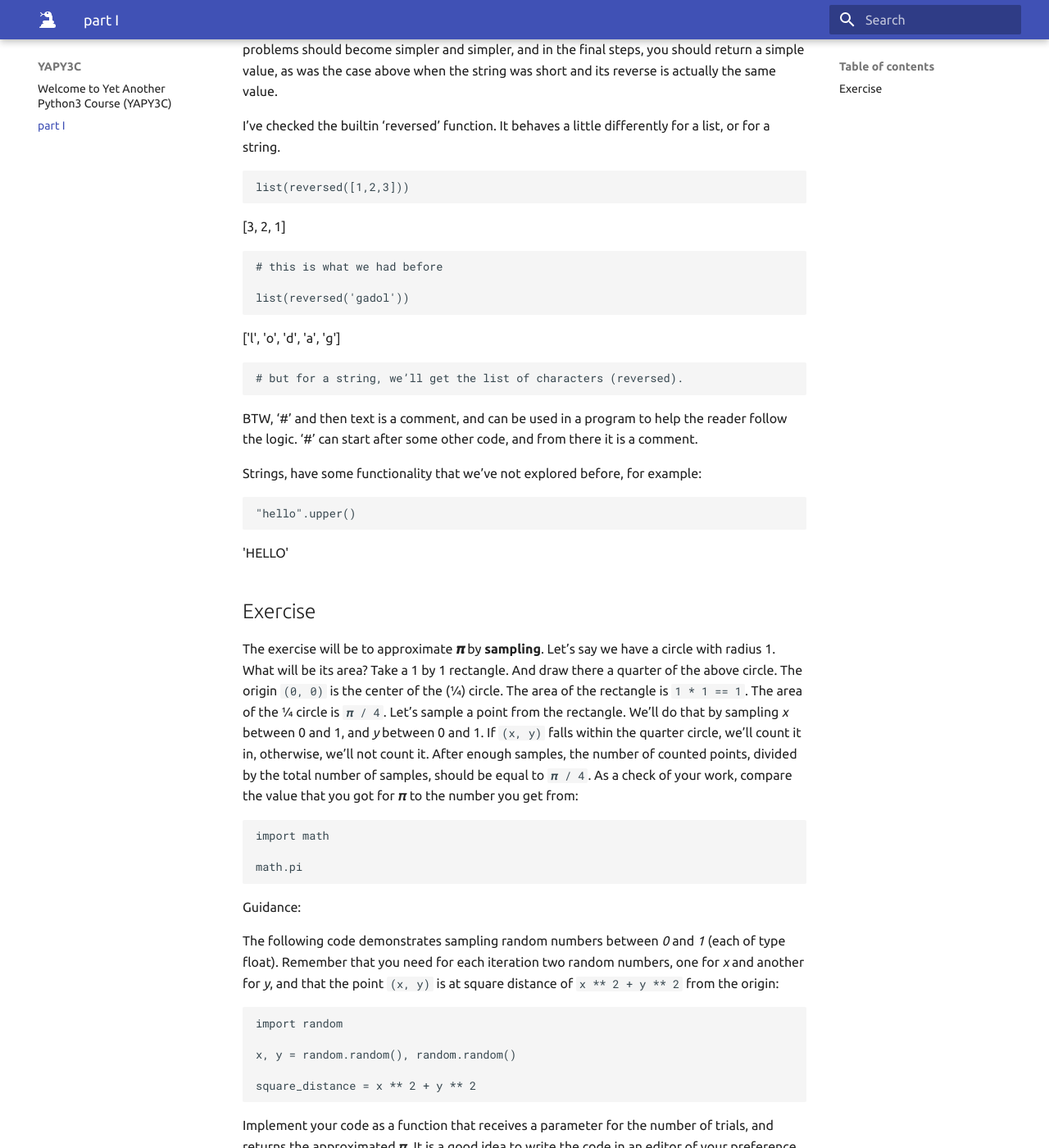
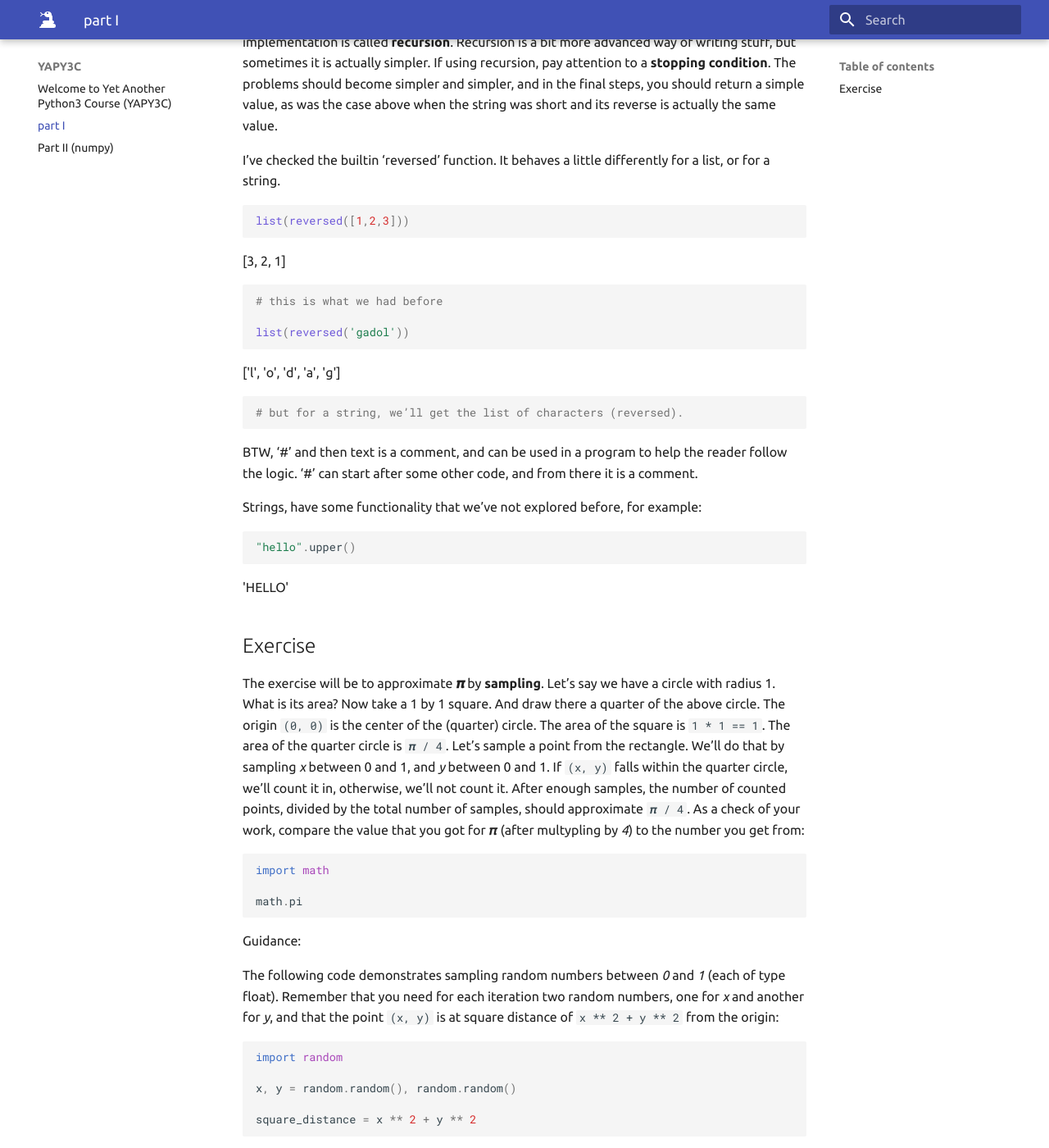
Before and after one commit to zbenmo/yapy3c, an MkDocs documentation site: the page built from docs/part_I.md, in a window 1280 px wide and 1400 px high, scrolled down 7286 px. Shown: the whole window at 82% size. Built offline with MkDocs 1.6.1 and Material for MkDocs 9.7.7, drawn with Linux system fonts in a browser that asks for light colours; some of the changed text lies outside the part shown.

Commit message:
part_II_np

`````diff
--- a/docs/part_I.md
+++ b/docs/part_I.md
@@ -7,10 +7,10 @@ https://www.python.org/shell/
 
 There are a few versions of Python, we’ll use Python 3. Let’s make sure this is what we have. run there (in your shell):
 
-````{verbatim}
+``` py
 import sys
 print(sys.version)
-````
+```
 
 For me it printed: *3.8.0*, which is good.
 
@@ -18,23 +18,23 @@ You see above, that we had to **import** 'sys'. Otherwise *sys* wasn’t availab
 
 Let’s try just
 
-````{verbatim}
+``` py
 sys.version
-````
+```
 
 It also prints the value (*3.8.0* for me). This is as we’re in an interactive shell, but generally, unless we print something, an expression, as *sys.version*, or *3 + 4*, is just yet another expression, and does not show in the output.
 We can omit the 'print' here, as in this exercise, we’ll be in the interactive shell.
 Let’s try:
 
-````{verbatim}
+``` py
 3 + 4
-````
+```
 
 We get a new value. To see the **type** of a value, we use for example:
 
-````{verbatim}
+``` py
 type(3)
-````
+```
 
 We get:
 
@@ -48,10 +48,10 @@ We get:
 
 If you happen to use *“hello”* it should be the same, both should work.
 
-````{verbatim}
+``` py
 my_list = [1, 2, 4]
 type(my_list)
-````
+```
 
 We should get:
 
@@ -61,9 +61,9 @@ Note above, that we assigned the value into a **variable**, *my_list*. This is h
 
 A list can be also constructed as follows:
 
-````
+``` py
 list('hello')
-````
+```
 
 ```['h', 'e', 'l', 'l', 'o']```
 
@@ -71,15 +71,15 @@ The characters in the string became each an element in the list.
 
 With lists you can take **slices**, we’ll use the variable *my_list* from above to demonstrate:
 
-````
+``` py
 my_list[1:]
-````
+```
 
 ```[2, 4]```
 
-````
+``` py
 my_list[:2]
-````
+```
 
 ```[1, 2]```
 
@@ -91,9 +91,9 @@ Slices are also lists, try to get the type of a slice.
 
 A list can be of mixed types, and also nested:
 
-````
+``` py
 [1, 'Dog', my_list]
-````
+```
 
 ```[1, 'Dog', [1, 2, 4]]```
 
@@ -101,24 +101,24 @@ But usually, we’ll use lists where the elements are of the same type.
 
 Let’s have a **function**:
 
-````
+``` py
 def add(a, b):
     return a + b
 
 add(1, 4)
-````
+```
 
 ```5```
 
-````
+``` py
 add('abc', 'def')
-````
+```
 
 ```'abcdef'```
 
-````
+``` py
 add(1, 'def')
-````
+```
 
 ```
 Traceback (most recent call last):
@@ -131,54 +131,54 @@ So we’ve seen that the same function, *add*, was good for integers and for str
 
 We can solve it by converting the integer first to a string:
 
-````
+``` py
 str(1) + 'def'
-````
+```
 
 ```'1def'```
 
 If we look for a second at the definition of the function above, we see that we’ve started with the word ‘def’, then gave the name of the new function, then a **parameters** list in parentheses, then the column, and inside the function commands were indented with a tab or a few spaces. The last statement in a function is often **return** with the calculated value as the output of the function.
 
-````
+``` py
 type(add)
-````
+```
 
 ```<class 'function'>```
 
 And we can also assign a function to a variable (note: not adding the parentheses	as in a call). The variable can later be activated (called).
 
-````
+``` py
 a_func = add
 a_func(9, 8)
-````
+```
 
 ```17```
 
 Remember, every time you have a value or a variable and you are not sure what it is, debug by printing its type.
 
-````
+``` py
 print(type(print))
-````
+```
 
 ```<class 'builtin_function_or_method'>```
 
-````
+``` py
 print(type(sys))
-````
+```
 
 ```<class 'module'>```
 
-````
+``` py
 print(type(5 / 2))
-````
+```
 
 ```<class 'float'>```
 
 It is not anymore an integer. Dividing an integer by another integer results in a float.
 
-````
+``` py
 5 // 2
-````
+```
 
 ```2```
 
@@ -186,46 +186,46 @@ Here the result is an integer, and it wasn’t rounded but rather truncated.
 
 We’ve seen before the type list, that is very useful. Another useful type is a dictionary, or **dict**. It is also referred to sometimes as associative memory. You have keys, and you have values. In a list, you use indices to address the content. Otherwise it is similar.
 
-````
+``` py
 {'a': 4, 'b': 'Vier'} # One way to create a 'dict'
 
 my_dict = dict() # yet another way to create a 'dict'
 
 my_dict['my_key'] = 'your_value'
 my_dict
-````
+```
 
 ```{'my_key': 'your_value'}```
 
 We have added an entry here to an existing dictionary. To add values to a list, we can for example do:
 
-````
+``` py
 my_list.append('Marshmello')
 my_list
-````
+```
 
 ```[1, 2, 4, 'Marshmello']```
 
 There is also a useful type, a **tuple**. For example:
 
-````
+``` py
 my_tuple = (1, 3, 'g')
 my_tuple
-````
+```
 
 ```(1, 3, 'g')```
 
-````
+``` py
 type(my_tuple)
-````
+```
 
 ```<class 'tuple'>```
 
-You can access elements of a tuple as you do with a list, yet it is not mutable.
+You can access elements of a tuple as you do with a list, yet a tuple is an immutable sequence.
 
-````
+``` py
 my_tuple[0] = 2
-````
+```
 
 ```
 Traceback (most recent call last):
@@ -233,9 +233,9 @@ Traceback (most recent call last):
 TypeError: 'tuple' object does not support item assignment
 ```
 
-````
+``` py
 my_tuple.append('Baby')
-````
+```
 
 ```
 Traceback (most recent call last):
@@ -245,17 +245,17 @@ AttributeError: 'tuple' object has no attribute 'append'
 
 Tuples are useful in many cases. For example we can assign values to two variables at the same time.
 
-````
+``` py
 old, new = 'Trump', 'Biden'
-````
+```
 
 Here the parentheses are implicit.
 Also, sometimes a function can return multiple values, and this can be done with returning a ‘dict’, or a ‘list’, but also sometimes as a tuple.
 
-````
+``` py
 for k, v in my_dict.items():
     print(k, v)
-````
+```
 
 ```my_key your_value```
 
@@ -264,93 +264,99 @@ We got here two loop variables, *k* and *v*, as the function *items* of ‘dict
 
 Here is another example of a 'for' loop:
 
-````
+``` py
 my_sum = 0
 for i in range(3):
     my_sum += i
 
 my_sum
-````
+```
 
 ```3```
 
 We initialized *my_sum* to zero, then we added *0*, *1*, and finally *2*, to get *3*.
 
-````
+``` py
 type(range(3))
-````
+```
 
 ```<class 'range'>```
 
 **range** resembes a list of consequtive integers that is not mutable. We did not need to create and initialize a list, and also the 'range' has the advantage that it keeps its values in its "stomach", and only makes them available when we iterate over it. If we want the explicit values, we can do:
 
-````
+``` py
 list(range(5))
-````
+```
 
 ```[0, 1, 2, 3, 4]```
 
 We could have done above also simpler, by using the builtin function ‘sum’:
 
-````
+``` py
 sum(range(3))
-````
+```
 
 ```3```
 
 Here is a small example of a function that returns two values, using the builtin functions ‘min’, and ‘max’.
 
-````
+``` py
 def min_and_max(a_list):
     return min(a_list), max(a_list)
 
 min_and_max(range(6))
-````
+```
 
 ```(0, 5)```
 
-````
+``` py
 min_and_max([4, 1, 3])
-````
+```
 
 ```(1, 4)```
 
 Next we’ll see **boolean** conditions and an **if** statement. This is also very important to control the flow of the program.
 
-````
+``` py
 len(my_list)
-````
+```
 
 ```4```
 
-````
+So the built-in function 'len' gives the length of a list. Good to know!
+
+``` py
 if len(my_list) > 3:
     print('it is')
-````
+```
 
 ```it is```
 
 And the type of the expression: *len(my_list) > 3*, is:
 
-````
+``` py
 type(len(my_list) > 3)
-````
+```
 
 ```<class 'bool'>```
 
-Below is a function to reverse a string (or a list).
+Below is a function to reverse a string (or a list), and a call to that function.
 
-    def my_reverse(a_string):
-        if len(a_string) < 2:
-                return a_string
-        else:
-                return my_reverse(a_string[1:]) + a_string[0:1]
+``` py
+def my_reverse(a_string):
+    if len(a_string) < 2:
+            return a_string
+    else:
+            return my_reverse(a_string[1:]) + a_string[0:1]
 
-    my_reverse('maar')
+my_reverse('maar')
+```
 
 'raam'
 
-    my_reverse([3, 4, 5])
+``` py
+my_reverse([3, 4, 5])
+```
 
 [5, 4, 3]
 
@@ -358,46 +364,54 @@ Note, the implementation of the above function, is based on the function itself.
 
 I’ve checked the builtin ‘reversed’ function. It behaves a little differently for a list, or for a string.
 
-    list(reversed([1,2,3]))
+``` py
+list(reversed([1,2,3]))
+```
 
 [3, 2, 1]
 
-    # this is what we had before
+``` py
+# this is what we had before
 
-    list(reversed('gadol'))
+list(reversed('gadol'))
+```
 
 ['l', 'o', 'd', 'a', 'g']
 
-    # but for a string, we’ll get the list of characters (reversed).
+``` py
+# but for a string, we’ll get the list of characters (reversed).
+```
 
 BTW, ‘#’ and then text is a comment, and can be used in a program to help the reader follow the logic. ‘#’ can start after some other code, and from there it is a comment.
 
 Strings, have some functionality that we’ve not explored before, for example:
 
-    "hello".upper()
+``` py
+"hello".upper()
+```
 
 'HELLO'
 
 ## Exercise
 
-The exercise will be to approximate **𝝅** by **sampling**. Let’s say we have a circle with radius 1. What will be its area? Take a 1 by 1 rectangle. And draw there a quarter of the above circle. The origin ```(0, 0)``` is the center of the (¼) circle. The area of the rectangle is ```1 * 1 == 1```. The area of the ¼ circle is ```𝝅 / 4```. Let’s sample a point from the rectangle. We’ll do that by sampling *x* between 0 and 1, and *y* between 0 and 1. If ```(x, y)``` falls within the quarter circle, we’ll count it in, otherwise, we’ll not count it. After enough samples, the number of counted points, divided by the total number of samples, should be equal to ```𝝅 / 4```. As a check of your work, compare the value that you got for 𝝅 to the number you get from:
+The exercise will be to approximate **𝝅** by **sampling**. Let’s say we have a circle with radius 1. What is its area? Now take a 1 by 1 square. And draw there a quarter of the above circle. The origin ```(0, 0)``` is the center of the (quarter) circle. The area of the square is ```1 * 1 == 1```. The area of the quarter circle is ```𝝅 / 4```. Let’s sample a point from the rectangle. We’ll do that by sampling *x* between 0 and 1, and *y* between 0 and 1. If ```(x, y)``` falls within the quarter circle, we’ll count it in, otherwise, we’ll not count it. After enough samples, the number of counted points, divided by the total number of samples, should approximate ```𝝅 / 4```. As a check of your work, compare the value that you got for 𝝅 (after multypling by *4*) to the number you get from:
 
-````
+``` py
 import math
 
 math.pi
-````
+```
 
 Guidance:
 
 The following code demonstrates sampling random numbers between *0* and *1* (each of type float). Remember that you need for each iteration two random numbers, one for *x* and another for *y*, and that the point ```(x, y)``` is at square distance of ``x ** 2 + y ** 2`` from the origin:
 
-````
+``` py
 import random
 
 x, y = random.random(), random.random()
 
 square_distance = x ** 2 + y ** 2
-````
+```
 
 Implement your code as a function that receives a parameter for the number of trials, and returns the approximated 𝝅. It is a good idea to write the code in an editor of your preference, and to paste the code to the interactive Python shell, so you can avoid retyping the code for each fix.
--- a/mkdocs.yml
+++ b/mkdocs.yml
@@ -9,3 +9,15 @@ theme:
   icon:
     logo: material/snake
   favicon: images/yapy3c.png
+markdown_extensions:
+  - pymdownx.highlight:
+      anchor_linenums: true
+      line_spans: __span
+      pygments_lang_class: true
+  - pymdownx.inlinehilite
+  - pymdownx.snippets
+  - pymdownx.superfences
+  - attr_list
+  - pymdownx.emoji:
+      emoji_index: !!python/name:materialx.emoji.twemoji
+      emoji_generator: !!python/name:materialx.emoji.to_svg
`````
Also changed, not shown: docs/part_II_np.md (added, +169 -0 lines), part_II_np.ipynb (added).
